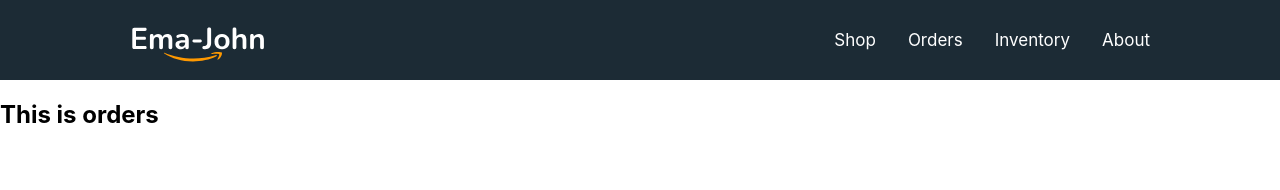
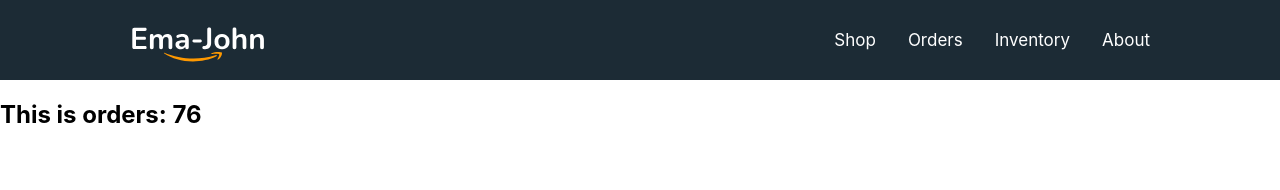
Before and after one commit to afzalhossain00/48-react-ema-john-simple, a React (Create React App) app: page /orders in a window 1280 px wide. Shown: the top 190 px of the page. Built offline with nearby package versions, Linux system fonts and the light colour scheme.

Commit message:
load data using userLoaderdata

```diff
--- a/src/App.js
+++ b/src/App.js
@@ -14,10 +14,14 @@
       children: [
         {
           path: '/',
+          loader: () => fetch('products.json'),
           element: <Shop></Shop>
         },
         {
           path: '/orders',
+          loader: () => {
+            return fetch('products.json')
+          },
           element: <Orders></Orders>
         },
         {
--- a/src/component/Orders/Orders.js
+++ b/src/component/Orders/Orders.js
@@ -1,9 +1,11 @@
 import React from 'react';
+import { useLoaderData } from 'react-router-dom';
 
 const Orders = () => {
+    const products = useLoaderData();
     return (
         <div>
-            <h2>This is orders</h2>
+            <h2>This is orders: {products.length}</h2>
         </div>
     );
 };
--- a/src/component/Shop/Shop.js
+++ b/src/component/Shop/Shop.js
@@ -1,21 +1,23 @@
 import React from 'react';
 import { useEffect } from 'react';
 import { useState } from 'react';
+import { useLoaderData } from 'react-router-dom';
 import { addToDb, getStoredCart } from '../../utilities/fakedb';
 import Cart from '../Cart/Cart';
 import Product from '../Product/Product';
 import './Shop.css';
 
 const Shop = () => {
-    const [products, setProducts] = useState([])
+    const products = useLoaderData();
+    // const [products, setProducts] = useState([])
     const [cart, setCart] = useState([])
 
-    useEffect(() => {
-        fetch('products.json')
-            // fetch('https://raw.githubusercontent.com/ProgrammingHero1/ema-john-resources/main/fakeData/products.json')
-            .then(res => res.json())
-            .then(data => setProducts(data))
-    }, []);
+    // useEffect(() => {
+    //     fetch('products.json')
+    //         // fetch('https://raw.githubusercontent.com/ProgrammingHero1/ema-john-resources/main/fakeData/products.json')
+    //         .then(res => res.json())
+    //         .then(data => setProducts(data))
+    // }, []);
 
     useEffect(() => {
         const storedCart = getStoredCart();
```
